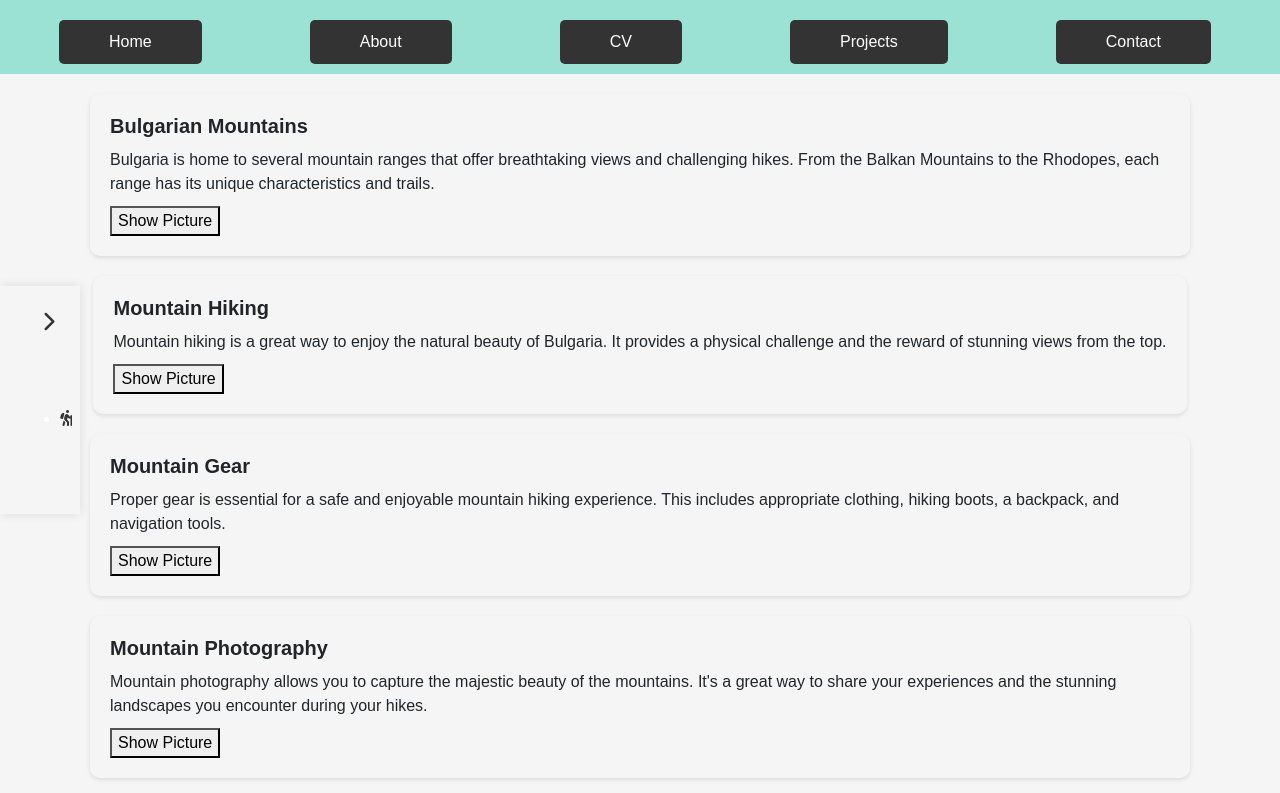
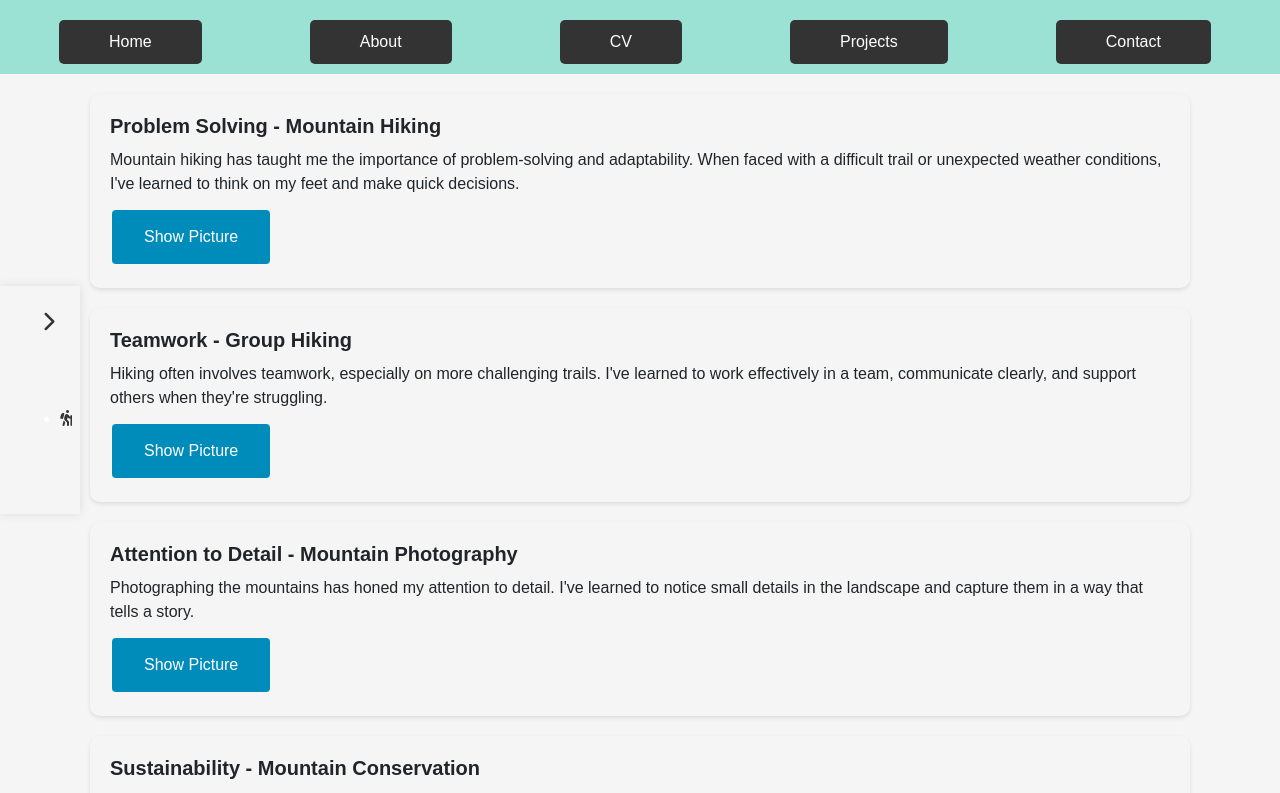
Before and after one commit to peter1998/Tech-Voyager, a SvelteKit app: page /hobby in a window 1280 px wide. Shown: the top 793 px of the page. Built offline with nearby package versions, Linux system fonts and the light colour scheme; a small style sheet from the web is missing.

Commit message:
[C] hobby image background stage

```diff
--- a/src/routes/hobby/+page.svelte
+++ b/src/routes/hobby/+page.svelte
@@ -6,33 +6,27 @@
 
 	let sections = [
 		{
-			title: 'Bulgarian Mountains',
-			content: `Bulgaria is home to several mountain ranges that offer breathtaking views and challenging hikes. From the Balkan Mountains to the Rhodopes, each range has its unique characteristics and trails.`,
-			image: '/path/to/bulgarian_mountains.jpg',
+			title: 'Problem Solving - Mountain Hiking',
+			content: `Mountain hiking has taught me the importance of problem-solving and adaptability. When faced with a difficult trail or unexpected weather conditions, I've learned to think on my feet and make quick decisions.`,
+			image: '/path/to/problem_solving.jpg',
 			showImage: false
 		},
 		{
-			title: 'Mountain Hiking',
-			content: `Mountain hiking is a great way to enjoy the natural beauty of Bulgaria. It provides a physical challenge and the reward of stunning views from the top.`,
-			image: '/path/to/mountain_hiking.jpg',
+			title: 'Teamwork - Group Hiking',
+			content: `Hiking often involves teamwork, especially on more challenging trails. I've learned to work effectively in a team, communicate clearly, and support others when they're struggling.`,
+			image: '/path/to/teamwork.jpg',
 			showImage: false
 		},
 		{
-			title: 'Mountain Gear',
-			content: `Proper gear is essential for a safe and enjoyable mountain hiking experience. This includes appropriate clothing, hiking boots, a backpack, and navigation tools.`,
-			image: '/path/to/mountain_gear.jpg',
+			title: 'Attention to Detail - Mountain Photography',
+			content: `Photographing the mountains has honed my attention to detail. I've learned to notice small details in the landscape and capture them in a way that tells a story.`,
+			image: '/path/to/attention_to_detail.jpg',
 			showImage: false
 		},
 		{
-			title: 'Mountain Photography',
-			content: `Mountain photography allows you to capture the majestic beauty of the mountains. It's a great way to share your experiences and the stunning landscapes you encounter during your hikes.`,
-			image: '/path/to/mountain_photography.jpg',
-			showImage: false
-		},
-		{
-			title: 'Mountain Conservation',
-			content: `Mountain conservation is crucial to preserving these natural wonders for future generations. It involves protecting the wildlife, maintaining the trails, and promoting sustainable tourism practices.`,
-			image: '/path/to/mountain_conservation.jpg',
+			title: 'Sustainability - Mountain Conservation',
+			content: `My interest in mountain conservation has made me passionate about sustainability. I strive to incorporate sustainable practices into my work and personal life.`,
+			image: '/path/to/sustainability.jpg',
 			showImage: false
 		}
 	];
@@ -40,7 +34,20 @@
 	function toggleImage(index) {
 		sections[index].showImage = !sections[index].showImage;
 	}
+
+	let isLoading = true;
+
+	onMount(async () => {
+		await new Promise((r) => setTimeout(r, 4000));
+		isLoading = false;
+	});
 </script>
+
+{#if isLoading}
+	<div class="loading-screen">PETER HOBBY...</div>
+{:else}
+	<!-- Your content here -->
+{/if}
 
 <Header />
 
@@ -113,4 +120,60 @@
 			opacity: 1;
 		}
 	}
+
+	button {
+		background-color: #008cba; /* Blue */
+		border: none;
+		color: white;
+		padding: 15px 32px;
+		text-align: center;
+		text-decoration: none;
+		display: inline-block;
+		font-size: 16px;
+		margin: 4px 2px;
+		cursor: pointer;
+		border-radius: 4px;
+		transition-duration: 0.4s;
+	}
+
+	button:hover {
+		background-color: white;
+		color: black;
+		border: 2px solid #008cba;
+	}
+
+	.loading-screen {
+		position: fixed;
+		top: 0;
+		left: 0;
+		width: 100%;
+		height: 100%;
+		display: flex;
+		justify-content: center;
+		align-items: center;
+		background-color: #333;
+		color: #fff;
+		font-size: 2em;
+		background-image: url('/public/images/Mountains/Vitosha.jpeg');
+		background-size: cover;
+	}
+
+	.loading-screen::before {
+		content: '';
+		position: absolute;
+		top: 0;
+		left: 0;
+		width: 100%;
+		height: 100%;
+		background: linear-gradient(to top, rgba(0, 0, 0, 0.5), transparent);
+	}
+
+	@keyframes climb {
+		0% {
+			transform: translateY(100%);
+		}
+		100% {
+			transform: translateY(-100%);
+		}
+	}
 </style>
```
Also changed, not shown: public/images/Mountains/Vitosha.jpeg (added).
